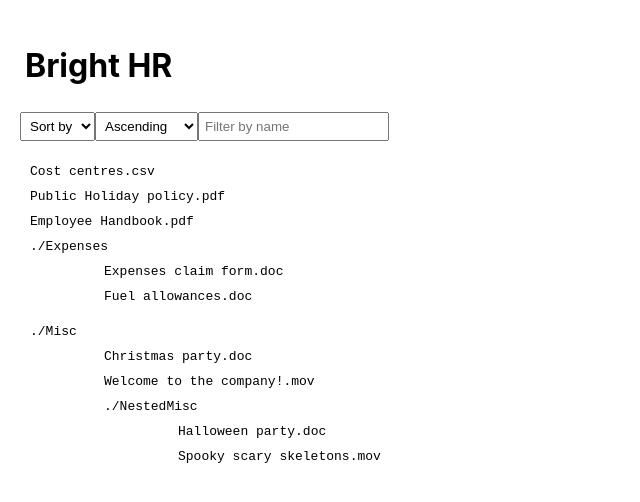
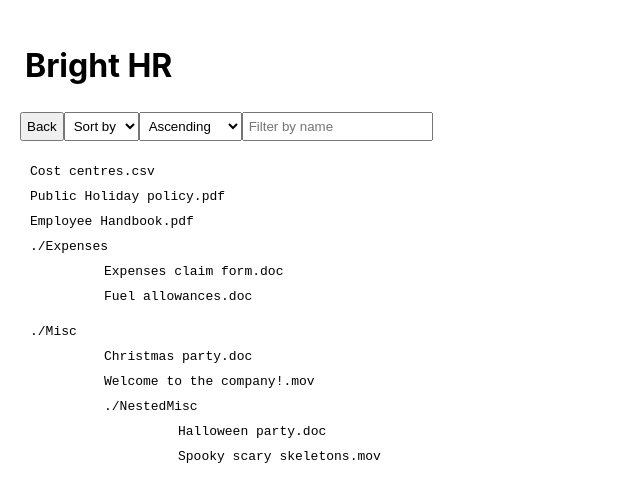
Before and after one commit to RyanErkal/brighthr, a React (Create React App) app: page / in a window 1280 px wide. Shown: the top 502 px of the page, without its empty margins (0-640 px from the left). Built offline with nearby package versions, Linux system fonts and the light colour scheme.

Commit message:
file navigation

```diff
--- a/src/App.js
+++ b/src/App.js
@@ -76,6 +76,7 @@
 	return (
 		<div className="App">
 			<h1>Bright HR</h1>
+			<button onClick={() => setJSONdata(JSON)}>Back</button>
 			<select name="sort" onChange={handleSortChange}>
 				<option value="">Sort by</option>
 				<option value="name">Name</option>
```
